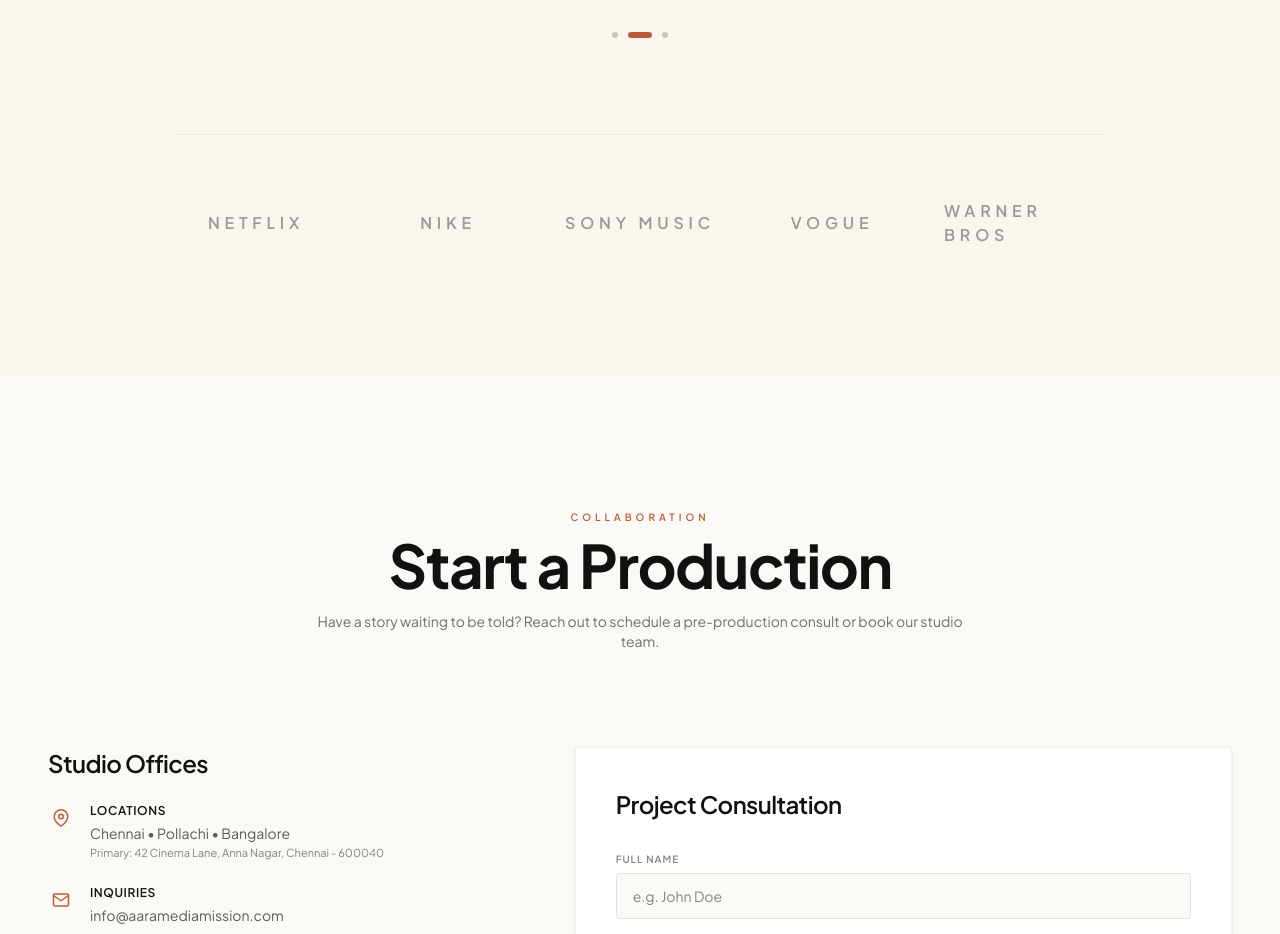
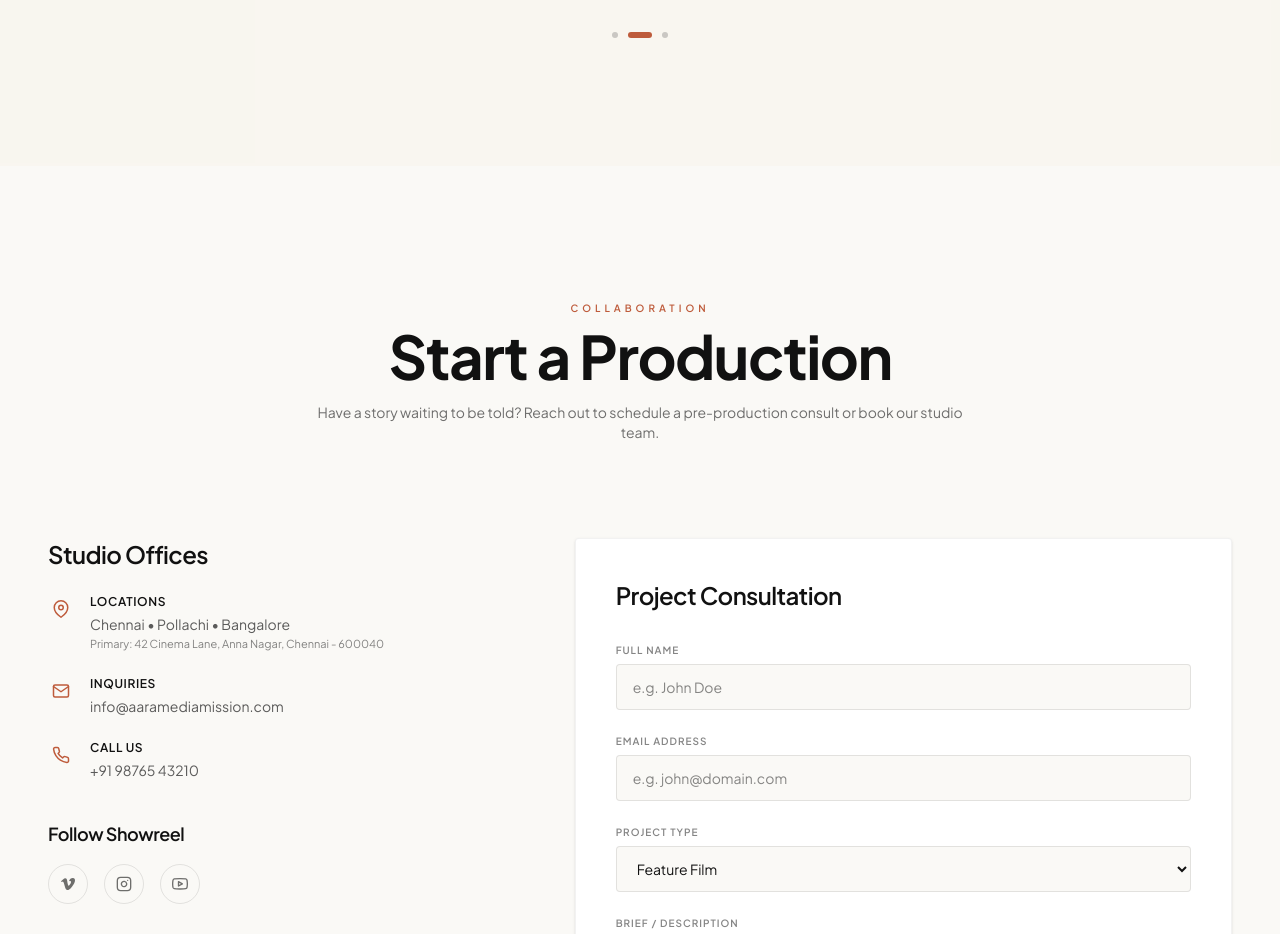
Before and after one commit to primeblockscoins/production, a React (Vite) app: page / in a window 1280 px wide. Shown: the part 3140-4074 px from the top of the page. Built offline with nearby package versions, Linux system fonts and the light colour scheme.

Commit message:
repurpose testimonials to cinema passion section

```diff
--- a/src/components/Testimonials.jsx
+++ b/src/components/Testimonials.jsx
@@ -20,13 +20,6 @@
   }
 ];
 
-const logos = [
-  { name: 'Netflix', text: 'NETFLIX' },
-  { name: 'Nike', text: 'NIKE' },
-  { name: 'Sony Music', text: 'SONY MUSIC' },
-  { name: 'Vogue', text: 'VOGUE' },
-  { name: 'Warner Bros', text: 'WARNER BROS' }
-];
 
 export default function Testimonials() {
   const [activeIndex, setActiveIndex] = useState(0);
@@ -141,27 +134,13 @@
                 setDirection(idx > activeIndex ? 1 : -1);
                 setActiveIndex(idx);
               }}
-              className={`w-1.5 h-1.5 rounded-full transition-all duration-300 ${
-                activeIndex === idx ? 'bg-gold w-6' : 'bg-charcoal/20'
-              }`}
+              className={`w-1.5 h-1.5 rounded-full transition-all duration-300 ${activeIndex === idx ? 'bg-gold w-6' : 'bg-charcoal/20'
+                }`}
               aria-label={`Go to slide ${idx + 1}`}
             />
           ))}
         </div>
 
-        {/* Logo Banner Grid */}
-        <div className="w-full mt-24 border-t border-charcoal/5 pt-16">
-          <div className="grid grid-cols-2 sm:grid-cols-5 gap-8 items-center justify-items-center opacity-40 hover:opacity-60 transition-opacity duration-300">
-            {logos.map((logo, index) => (
-              <span
-                key={index}
-                className="font-serif text-sm md:text-base font-semibold tracking-[0.3em] text-charcoal"
-              >
-                {logo.text}
-              </span>
-            ))}
-          </div>
-        </div>
       </div>
     </section>
   );
```
